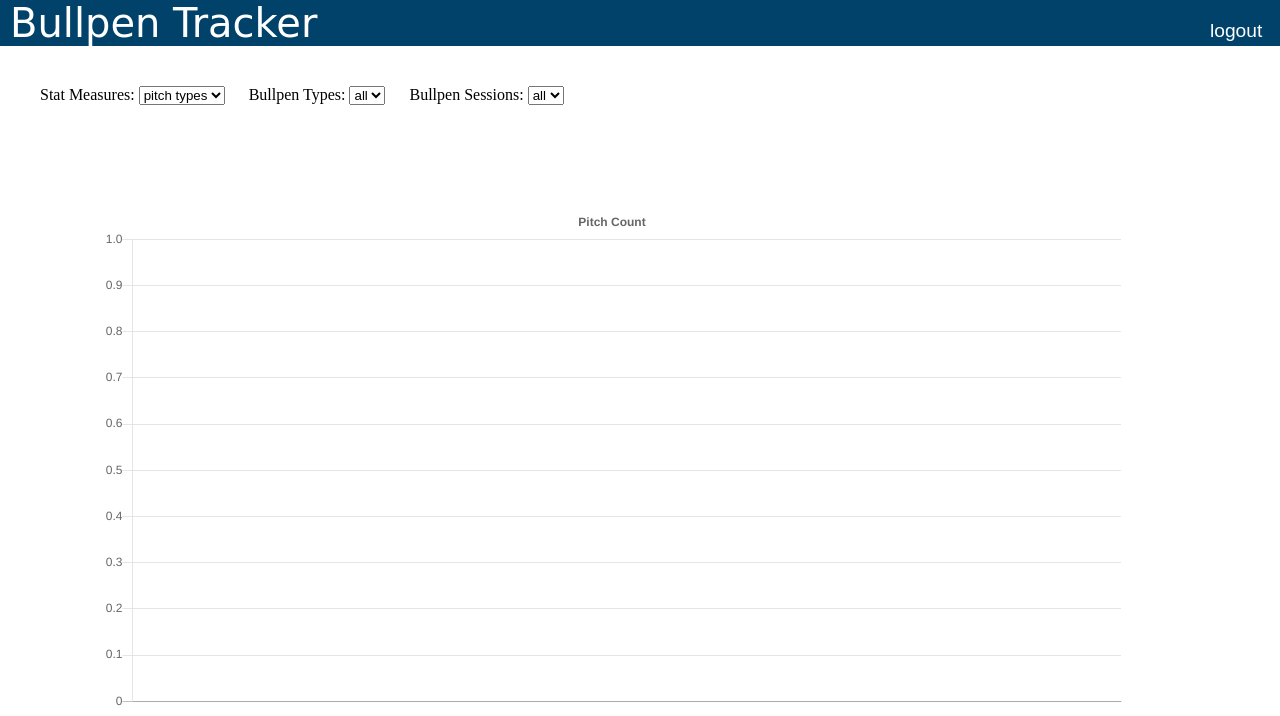
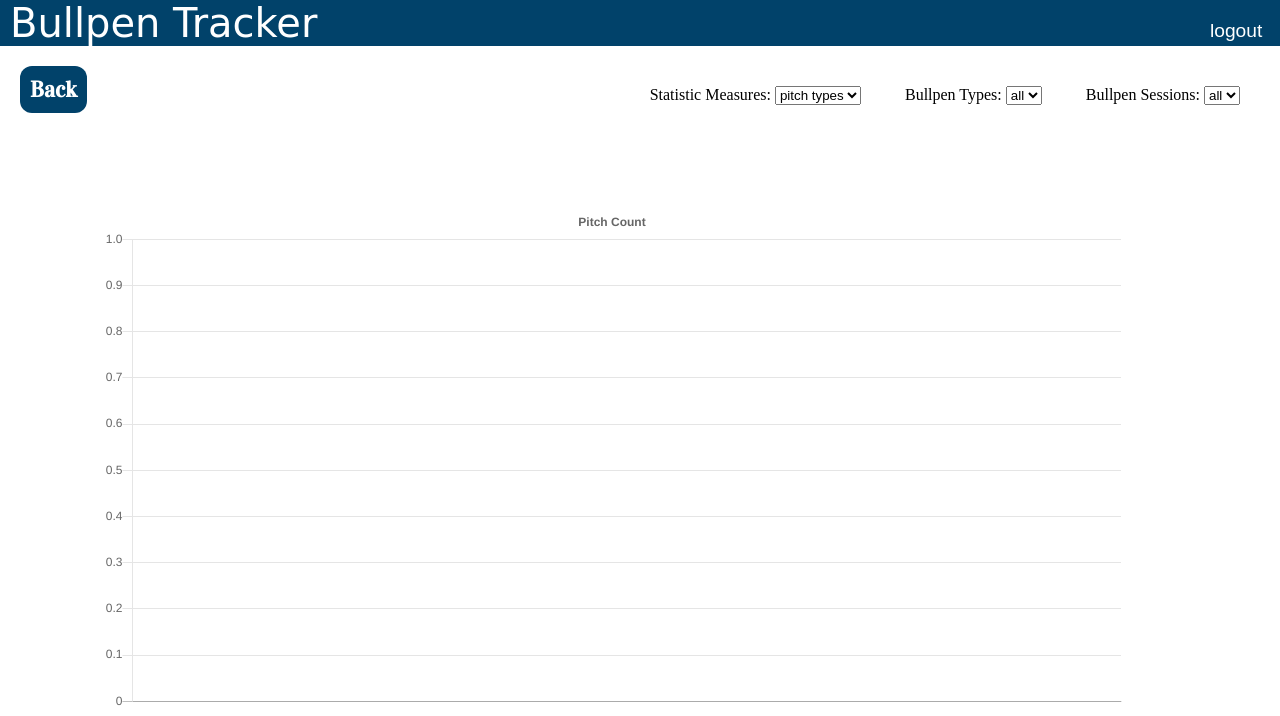
Before and after one commit to samhollenbach/BullpenTrackerServer, a Flask app: template BullpenTrackerServer/website/templates/data_viz.html in a window 1280 px wide. Shown: the top 716 px of the page. Run offline with Flask 2, Linux system fonts and the light colour scheme; the template is opened without the code that fills it, so the values that code supplies are empty; some libraries are stand-ins or nearby versions; some web fonts are replaced.

Commit message:
added back button

```diff
--- a/BullpenTrackerServer/website/static/style.css
+++ b/BullpenTrackerServer/website/static/style.css
@@ -84,13 +84,18 @@ body {
     margin-bottom: 0;
 }
 
-button {
+.data button {
     font-size: 2rem;
     font-family: 'Vidaloka', serif;
     width: 30%;
     padding-top: 15px;
     padding-bottom: 15px;
     margin: 3% 9.9%;
+    cursor: pointer;
+}
+
+.data button:hover {
+  box-shadow: 5px 5px 10px rgba(80,80,80,0.5);
 }
 
 b#summary {
@@ -200,11 +205,35 @@ canvas {
     margin: 100px;
 }
 
+.back_btn {
+    color: white;
+    padding: 10px;
+    font-size: 1.4rem;
+    float: left;
+    margin-top: 20px;
+    margin-left: 20px;
+    border: none;
+    background-color: #01426A;
+    border-radius: 12px;
+    text-decoration: none;
+    font-family: 'Vidaloka', serif;
+    font-weight: bold;
+    cursor: pointer;
+}
+
+.back_btn:hover {
+    padding: 12px;
+}
+
 .form_div {
     margin-top: 40px;
-    margin-left: 40px;
+    text-align:right;
+}
+
+#chart_form {
+    text-size: 20px;
 }
 
 #chart_form select {
-    margin-right: 20px;
+    margin-right: 40px;
 }
--- a/BullpenTrackerServer/website/templates/data_entry.html
+++ b/BullpenTrackerServer/website/templates/data_entry.html
@@ -18,6 +18,9 @@
         <span class="title">Bullpen Tracker</span>
         <a class="login_logout" id="logout_btn" href="/logout">logout</a>
     </div>
+
+    <button class="back_btn" onclick="location.href='/'">Back</button>
+
 
     <select id="pentype">
   <option value="COMP">COMP</option>
--- a/BullpenTrackerServer/website/templates/data_viz.html
+++ b/BullpenTrackerServer/website/templates/data_viz.html
@@ -18,9 +18,11 @@
         <a class="login_logout" id="logout_btn" href="/logout">logout</a>
     </div>
 
+    <button class="back_btn" onclick="location.href='/'">Back</button>
+
     <div class="form_div">
         <form id="chart_form">
-            Stat Measures:&nbsp<select id="stat_select"></select>
+            Statistic Measures:&nbsp<select id="stat_select"></select>
             Bullpen Types:&nbsp<select id="type_select"></select>
             Bullpen Sessions:&nbsp<select id="session_select"></select>
         </form>
```
